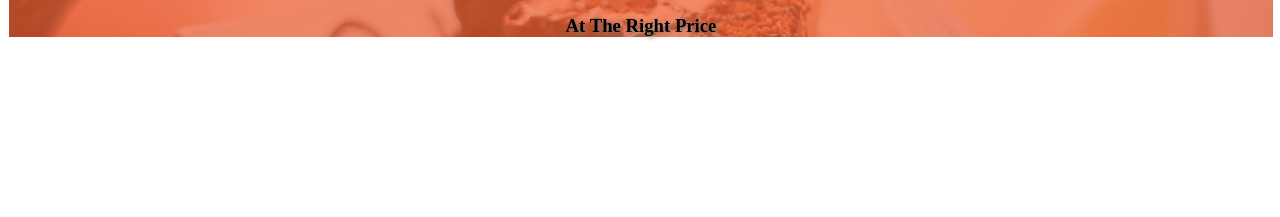
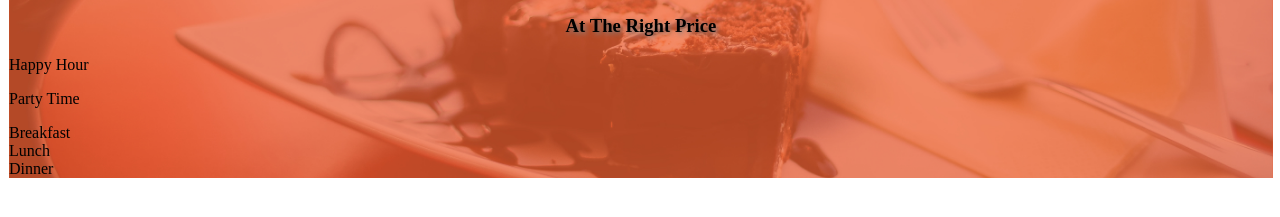
Before and after one commit to Queenzy-A-Ongeye/anitas-kitchen, a plain HTML site: page index.html in a window 1280 px wide. Shown: the part 343-560 px from the top of the page. Drawn offline with Linux system fonts and the light colour scheme.

Commit message:
add range to file

```diff
--- a/index.html
+++ b/index.html
@@ -16,6 +16,13 @@
                     <h3>We Provide The Best Food</h3>
                     <h3>At The <strong>Right Price</strong></h3>
                 </div>
+                <div id="range">
+                    <p id="htime">Happy Hour</p>
+                    <p class="ptime">Party Time</p>
+                    <div id="one">Breakfast</div>
+                    <div id="two">Lunch</div>
+                    <div id="three">Dinner</div>
+                </div>
 
             </div>
         </div>
```
